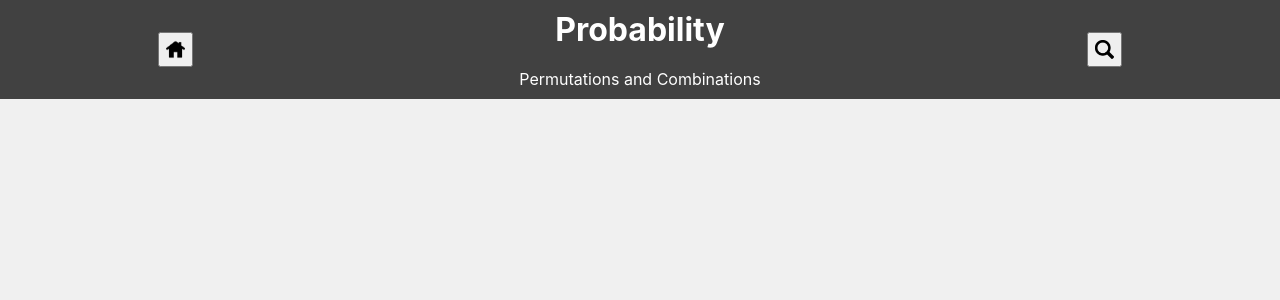
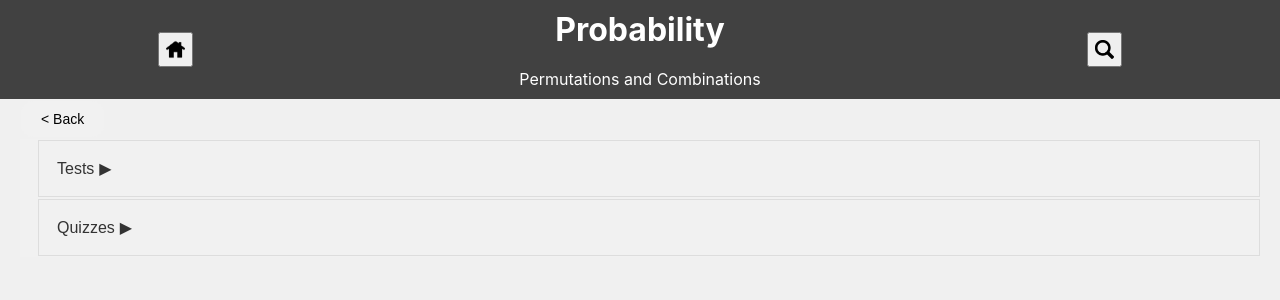
Before and after one commit to 1datcodes/GunnMaths, a React (Create React App) app: page /analysis/probability in a window 1280 px wide. Shown: the top 300 px of the page. Built offline with nearby package versions, Linux system fonts and the light colour scheme.

Commit message:
Added back button. Added folders for documents for different units. Uploaded 4 probability files.

```diff
--- a/src/Analysis.css
+++ b/src/Analysis.css
@@ -1,5 +1,5 @@
 .icon-grid {
-  padding: 50px;
+  padding: 10px 50px;
   display: grid;
   grid-template-columns: repeat(3, 1fr);
   gap: 100px;
--- a/src/Analysis.js
+++ b/src/Analysis.js
@@ -1,6 +1,7 @@
 import React from 'react';
 import './Analysis.css';
 import Header from './Header';
+import BackButton from './BackButton';
 
 // import all images
 import atps from './images/atps.png';
@@ -20,7 +21,7 @@ const units = [
     {url: "analysis/vectors", img: vector, alt: "Vectors and Parametrics", text: "Vectors and Parametrics"},
     {url: "analysis/growth", img: growth, alt: "Growth", text: "Growth"},
     {url: "analysis/matrices", img: matrices, alt: "Matrices", text: "Matrices"},
-    {url: "analysis/gatm", img: gatm, alt: "GaTM", text: "GaTM"},
+    {url: "analysis/gatm", img: gatm, alt: "GAtM", text: "GAtM"},
     {url: "analysis/limits", img: limit, alt: "Limits", text: "Limits"},
     {url: "analysis/calculus", img: calculus, alt: "Calculus", text: "Calculus"}
   ];
@@ -31,6 +32,7 @@ function Analysis() {
             <Header headerTitle="ANALYSIS" description="Analysis Honors"/>
 
             <div className="Units">
+                <BackButton />
                 <div className="icon-grid">
                     {units.map((unit, index) => (
                     <div className="units" key={index}>
--- a/src/App.js
+++ b/src/App.js
@@ -8,7 +8,7 @@ import Polar from './units/Polar';
 import Vectors from './units/Vectors';
 import Growth from './units/Growth';
 import Matrices from './units/Matrices';
-import GaTM from './units/GaTM';
+import GAtM from './units/GAtM';
 import Limits from './units/Limits';
 import Calculus from './units/Calculus';
 
@@ -24,7 +24,7 @@ function App() {
         <Route path="/analysis/vectors" element={<Vectors />} />
         <Route path="/analysis/growth" element={<Growth />} />
         <Route path="/analysis/matrices" element={<Matrices />} />
-        <Route path="/analysis/gatm" element={<GaTM />} />
+        <Route path="/analysis/gatm" element={<GAtM />} />
         <Route path="/analysis/limits" element={<Limits />} />
         <Route path="/analysis/calculus" element={<Calculus />} />
       </Routes>
--- /dev/null
+++ b/src/BackButton.css
@@ -0,0 +1,18 @@
+.back-button {
+    background-color: #f1f1f1;
+    border: none;
+    color: black;
+    padding: 10px 20px;
+    text-align: center;
+    text-decoration: none;
+    display: inline-block;
+    font-size: 14px;
+    margin: 2px 1px;
+    cursor: pointer;
+    border-radius: 12px;
+}
+
+.back-button:hover {
+    background-color: #ddd;
+    color: black;
+}
--- /dev/null
+++ b/src/BackButton.js
@@ -0,0 +1,19 @@
+import React from "react";
+import { useNavigate } from "react-router-dom";
+import "./BackButton.css";
+
+const back = "< Back";
+
+function BackButton() {
+    const navigate = useNavigate();
+
+    const handleClick = () => {
+        navigate(-1);
+    };
+
+    return (
+        <button className="back-button" onClick={handleClick}>{back}</button>
+    );
+}
+
+export default BackButton;
--- a/src/HomePage.css
+++ b/src/HomePage.css
@@ -10,6 +10,10 @@ body, html {
     align-items: center;
     justify-content: center;
     width: 100%;
+}
+
+.Courses {
+    margin-top: 40px;
 }
 
 .icon-grid .courses {
--- a/src/units/AtPS.css
+++ b/src/units/AtPS.css
@@ -1 +1,4 @@
 /* Not significant since Accordion css will override this */
+.Resources {
+    padding: 0px 20px;
+}
--- a/src/units/AtPS.js
+++ b/src/units/AtPS.js
@@ -1,19 +1,20 @@
 import React from 'react';
-import './AtPS.css';
 import Header from '../Header';
 import Accordion from '../Accordion';
+import BackButton from '../BackButton';
+import './AtPS.css';
 
 // documents
-import blankTest1 from '../documents/AtPS_Test1_Blank.pdf';
-import rawTest1 from '../documents/AtPS_Test1_Raw.pdf';
-import blankQuiz1 from '../documents/AtPS_Quiz1_Blank.pdf';
-import blankQuiz2 from '../documents/AtPS_Quiz2_Blank.pdf';
-import blankQuiz3 from '../documents/AtPS_Quiz3_Blank.pdf';
-import blankQuiz4 from '../documents/AtPS_Quiz4_Blank.pdf';
-import rawQuiz1 from '../documents/AtPS_Quiz1_Raw.pdf';
-import rawQuiz2 from '../documents/AtPS_Quiz2_Raw.pdf';
-import rawQuiz3 from '../documents/AtPS_Quiz3_Raw.pdf';
-import rawQuiz4 from '../documents/AtPS_Quiz4_Raw.pdf';
+import blankTest1 from '../documents/AtPS/AtPS_Test1_Blank.pdf';
+import rawTest1 from '../documents/AtPS/AtPS_Test1_Raw.pdf';
+import blankQuiz1 from '../documents/AtPS/AtPS_Quiz1_Blank.pdf';
+import blankQuiz2 from '../documents/AtPS/AtPS_Quiz2_Blank.pdf';
+import blankQuiz3 from '../documents/AtPS/AtPS_Quiz3_Blank.pdf';
+import blankQuiz4 from '../documents/AtPS/AtPS_Quiz4_Blank.pdf';
+import rawQuiz1 from '../documents/AtPS/AtPS_Quiz1_Raw.pdf';
+import rawQuiz2 from '../documents/AtPS/AtPS_Quiz2_Raw.pdf';
+import rawQuiz3 from '../documents/AtPS/AtPS_Quiz3_Raw.pdf';
+import rawQuiz4 from '../documents/AtPS/AtPS_Quiz4_Raw.pdf';
 
 const resources = [
     {
@@ -115,6 +116,7 @@ function AtPS() {
             <Header headerTitle="AtPS" description="Algebra through Problem Solving"/>
 
             <div className="Resources">
+                <BackButton />
                 <Accordion data={resources} />
             </div>
         </div>
--- a/src/units/GaTM.js
+++ b/src/units/GaTM.js
@@ -1,10 +1,13 @@
 import React from 'react';
-import './GaTM.css';
+import Header from '../Header';
+import Accordion from '../Accordion';
+import BackButton from '../BackButton';
+import './GAtM.css';
 
 function GaTM() {
     return (
-        <div className="GaTM">
-            <h1>GaTM</h1>
+        <div className="GAtM">
+            <h1>GAtM</h1>
         </div>
     );
 }
--- a/src/units/Probability.js
+++ b/src/units/Probability.js
@@ -1,15 +1,78 @@
 import React from "react";
-import './Probability.css';
 import Header from "../Header";
 import Accordion from "../Accordion";
+import BackButton from "../BackButton";
+import './Probability.css';
 
-const resources = [];
+// Files
+import blankTest1 from "../documents/Probability/Probability_Test1_Blank.pdf";
+import rawTest1 from "../documents/Probability/Probability_Test1_Raw.pdf";
+import blankQuiz1 from "../documents/Probability/Probability_Quiz1_Blank.pdf";
+import rawQuiz1 from "../documents/Probability/Probability_Quiz1_Raw.pdf";
+
+const resources = [
+    {
+        url: "/tests",
+        alt: "Tests",
+        text: "Tests",
+        options: [
+            {
+                url: "/tests/blanked",
+                text: "Blanked",
+                options: [
+                    {
+                        text: "2013 Test 1 (Blanked)",
+                        url: blankTest1
+                    }
+                ]
+            },
+            {
+                url: "/tests/raw",
+                text: "Raw",
+                options: [
+                    {
+                        text: "2013 Test 1 (Raw)",
+                        url: rawTest1
+                    }
+                ]
+            }
+        ]
+    },
+    {
+        url: "/quizzes",
+        alt: "Quizzes",
+        text: "Quizzes",
+        options: [
+            {
+                url: "/quizzes/blanked",
+                text: "Blanked",
+                options: [
+                    {
+                        text: "2013 Quiz 1 (Blanked)",
+                        url: blankQuiz1
+                    }
+                ]
+            },
+            {
+                url: "/quizzes/raw",
+                text: "Raw",
+                options: [
+                    {
+                        text: "2013 Quiz 1 (Raw)",
+                        url: rawQuiz1
+                    }
+                ]
+            }
+        ]
+    }
+];
 
 function Probability() {
     return (
         <div className="Probability">
             <Header headerTitle="Probability" description="Permutations and Combinations"/>
             <div className="Resources">
+                <BackButton />
                 <Accordion data={resources} />
             </div>
         </div>
```
